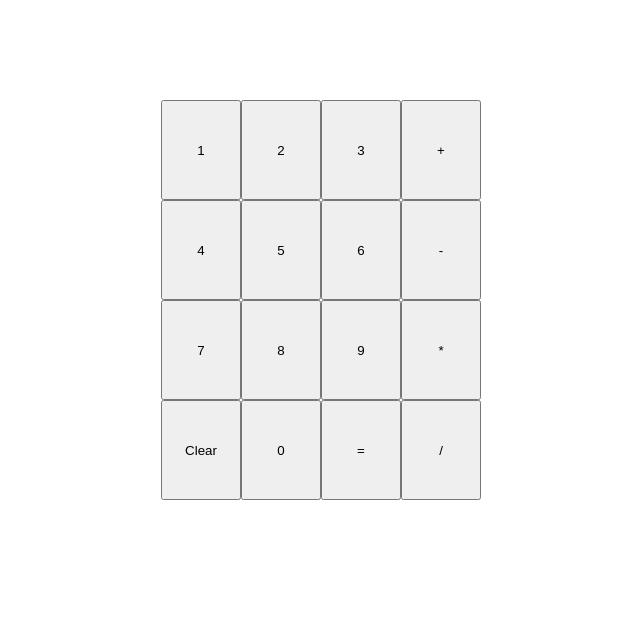
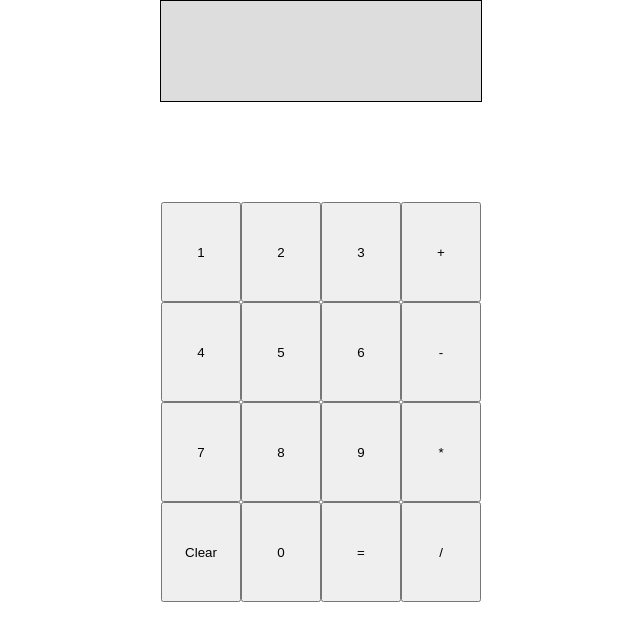
Before and after one commit to naibr/calculator-challenge, a plain HTML site: page index.html in a window 1280 px wide. Shown: the whole page, without its empty margins (319-959 px from the left). Drawn offline with Linux system fonts and the light colour scheme.

Commit message:
display flex

```diff
--- a/index.html
+++ b/index.html
@@ -10,6 +10,8 @@
 </head>
 
 <body>
+
+    <section id="calculator">
         <div id="console">
             <p id="console__display"></p>
             <p id="console__total"></p>
@@ -33,6 +35,8 @@
             <button class ="btn__total" id="total">=</button>
             <button class ="btn__operator" id="divide">/</button>
         </section>
+    </section>
+
 
 </body>
 </html>
--- a/style.scss
+++ b/style.scss
@@ -1,6 +1,13 @@
 *{
     margin: 0;
     padding: 0;
+}
+
+
+#calculator{
+    display: flex;
+    flex-direction: column;
+    align-items: center;
 }
 
 #buttons {
@@ -11,3 +18,13 @@
     padding: 100px;
     height: 400px;
 }
+
+#console__display {
+    background-color: rgba(68, 62, 65, 0.178);
+    border: solid 1px black;
+    height: 100px;
+    width: 320px;
+    text-align: center;
+    font-family: Arial, Helvetica, sans-serif;
+    font-size: 30px;
+}
```
Also changed, not shown: dist/style.css. Lines whose indentation alone changed are shown as unchanged.
